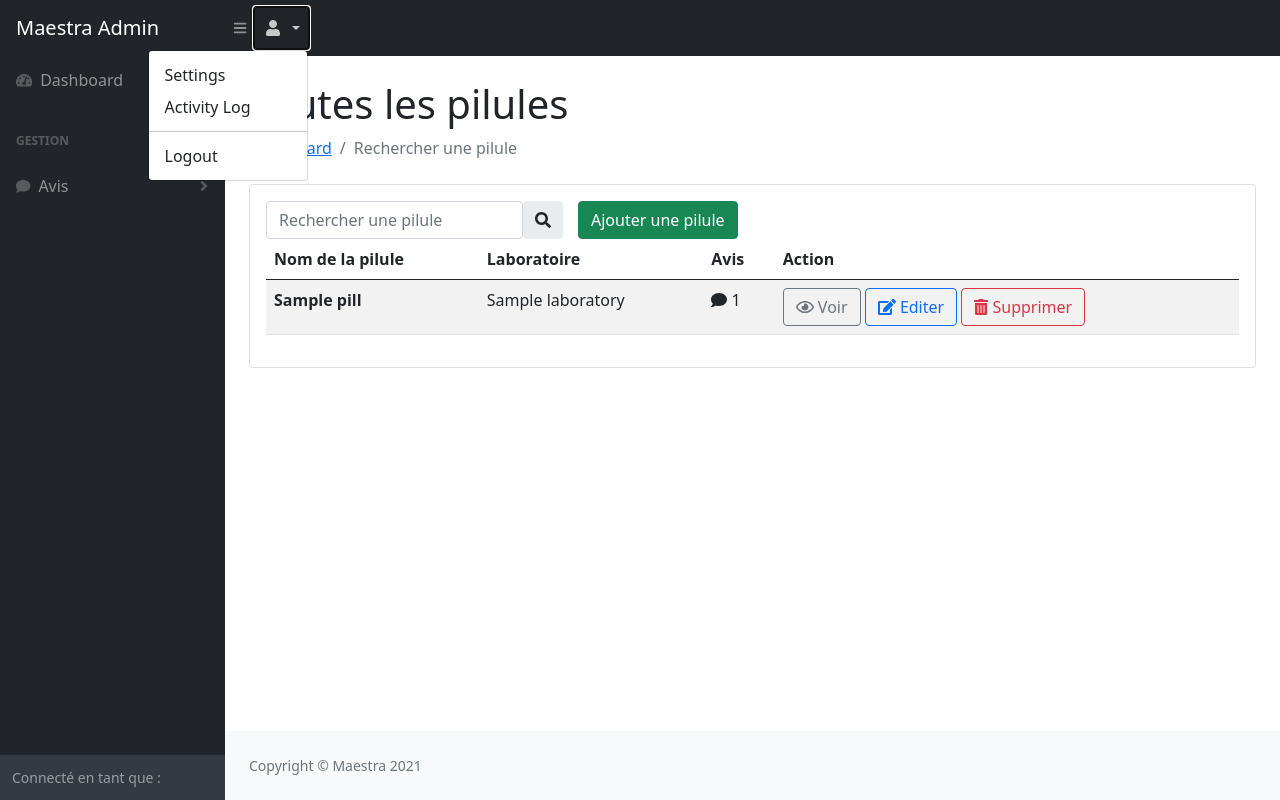
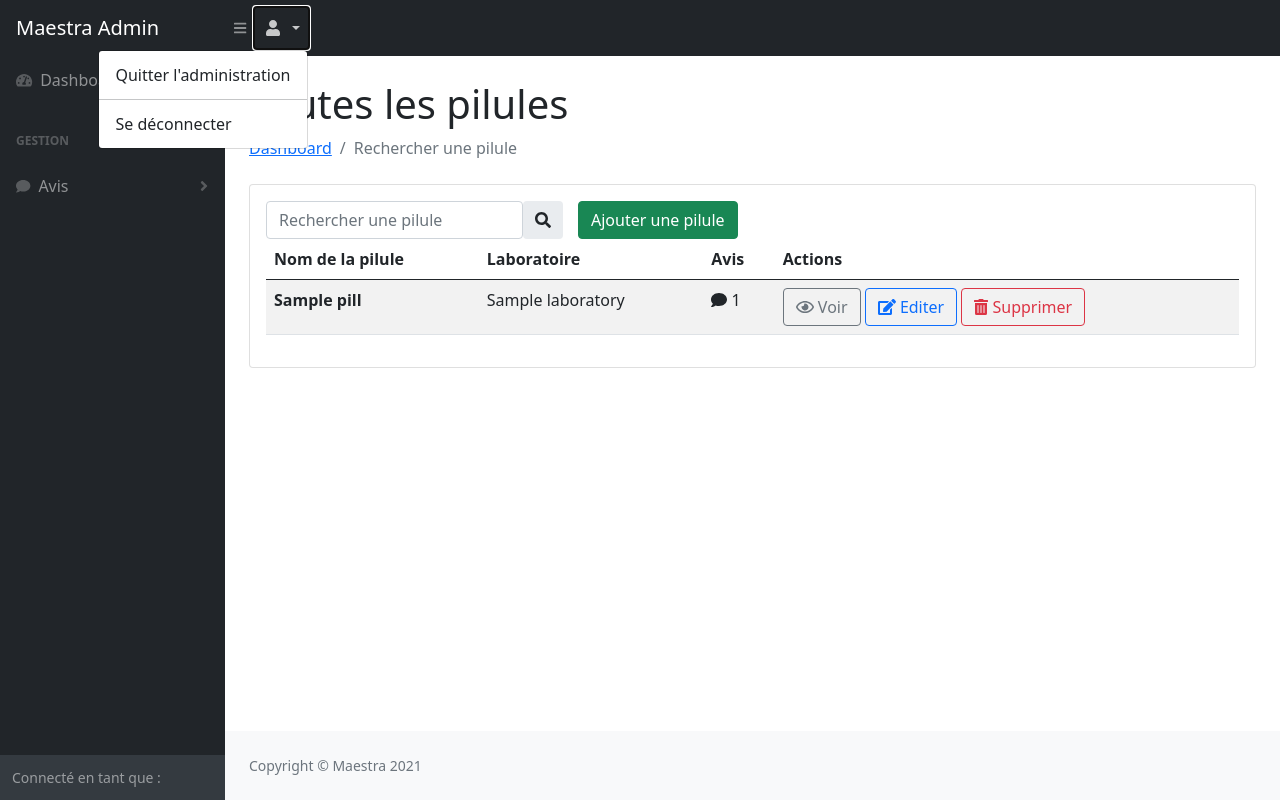
Before and after one commit to chris-rousseau/maestra, a Symfony app: template templates/admin/pill/list.html.twig in a window 1280 px wide, after a click that opens the changed part. Run offline with Twig, Linux system fonts and the light colour scheme; the template is opened without the code that fills it: most values are stand-ins (such as "Sample title", 1, 10 or a date in 2020); some libraries are stand-ins or nearby versions.

Commit message:
small changes

```diff
--- a/templates/admin/dashboard/home.html.twig
+++ b/templates/admin/dashboard/home.html.twig
@@ -4,7 +4,7 @@
 {% endblock %}
 
 {% block body %}
-	<div class="container-fluid px-4">
+	<div class="container px-4 mx-0">
 		<h1 class="mt-4 spacing">Bienvenue
 			<strong>{{ app.user.firstname}}</strong>
 			sur le back-office de Maestra</h1>
--- a/templates/admin/pill/list.html.twig
+++ b/templates/admin/pill/list.html.twig
@@ -4,7 +4,7 @@
 {% endblock %}
 
 {% block body %}
-	<div class="container-fluid px-4">
+	<div class="container px-4 mx-0">
 		<h1 class="mt-4">Toutes les pilules</h1>
 		<ol class="breadcrumb mb-4">
 			<li class="breadcrumb-item">
@@ -32,7 +32,7 @@
 								<th scope="col">Nom de la pilule</th>
 								<th scope="col">Laboratoire</th>
 								<th scope="col">Avis</th>
-								<th scope="col">Action</th>
+								<th scope="col">Actions</th>
 							</tr>
 						</thead>
 						<tbody>
--- a/templates/admin/pill/search.html.twig
+++ b/templates/admin/pill/search.html.twig
@@ -4,7 +4,7 @@
 {% endblock %}
 
 {% block body %}
-	<div class="container-fluid px-4">
+	<div class="container px-4 mx-0">
 		<h1 class="mt-4">Résultat de la recherche :
 			{{ searchValue }}</h1>
 		<ol class="breadcrumb mb-4">
@@ -30,7 +30,7 @@
 								<th scope="col">Nom de la pilule</th>
 								<th scope="col">Laboratoire</th>
 								<th scope="col">Avis</th>
-								<th scope="col">Menu</th>
+								<th scope="col">Actions</th>
 							</tr>
 						</thead>
 						<tbody>
@@ -57,6 +57,6 @@
 				</div>
 			</div>
 		</div>
-				<a class="btn btn-dark" href="{{ path('admin_pill_list') }}" role="button">Retourner à la liste</a>
+		<a class="btn btn-dark" href="{{ path('admin_pill_list') }}" role="button">Retourner à la liste</a>
 	</div>
 {% endblock %}
--- a/templates/admin/user/list.html.twig
+++ b/templates/admin/user/list.html.twig
@@ -4,7 +4,7 @@
 {% endblock %}
 
 {% block body %}
-	<div class="container-fluid px-4">
+	<div class="container px-4 mx-0">
 		<h1 class="mt-4">Tous les utilisateurs</h1>
 		<ol class="breadcrumb mb-4">
 			<li class="breadcrumb-item">
@@ -29,7 +29,7 @@
 								<th scope="col">Nom</th>
 								<th scope="col">Prénom</th>
 								<th scope="col">Email</th>
-								<th scope="col">Action</th>
+								<th scope="col">Actions</th>
 							</tr>
 						</thead>
 						<tbody>
--- a/templates/admin/user/search.html.twig
+++ b/templates/admin/user/search.html.twig
@@ -4,7 +4,7 @@
 {% endblock %}
 
 {% block body %}
-	<div class="container-fluid px-4">
+	<div class="container px-4 mx-0">
 		<h1 class="mt-4">Résultat de la recherche :
 			{{ searchValue }}</h1>
 		<ol class="breadcrumb mb-4">
@@ -30,7 +30,7 @@
 								<th scope="col">Nom</th>
 								<th scope="col">Prénom</th>
 								<th scope="col">Email</th>
-								<th scope="col">Menu</th>
+								<th scope="col">Actions</th>
 							</tr>
 						</thead>
 						<tbody>
@@ -73,6 +73,6 @@
 				</div>
 			</div>
 		</div>
-				<a class="btn btn-dark" href="{{ path('admin_user_list') }}" role="button">Retourner à la liste</a>
+		<a class="btn btn-dark" href="{{ path('admin_user_list') }}" role="button">Retourner à la liste</a>
 	</div>
 {% endblock %}
--- a/templates/partials/_nav.html.twig
+++ b/templates/partials/_nav.html.twig
@@ -17,14 +17,11 @@
 			</a>
 			<ul class="dropdown-menu dropdown-menu-end" aria-labelledby="navbarDropdown">
 				<li>
-					<a class="dropdown-item" href="#!">Settings</a>
-				</li>
-				<li>
-					<a class="dropdown-item" href="#!">Activity Log</a>
+					<a class="dropdown-item" href="#">Quitter l'administration</a>
 				</li>
 				<li><hr class="dropdown-divider"/></li>
 				<li>
-					<a class="dropdown-item" href="{{path('app_logout')}}">Logout</a>
+					<a class="dropdown-item" href="{{path('app_logout')}}">Se déconnecter</a>
 				</li>
 			</ul>
 		</li>
```
